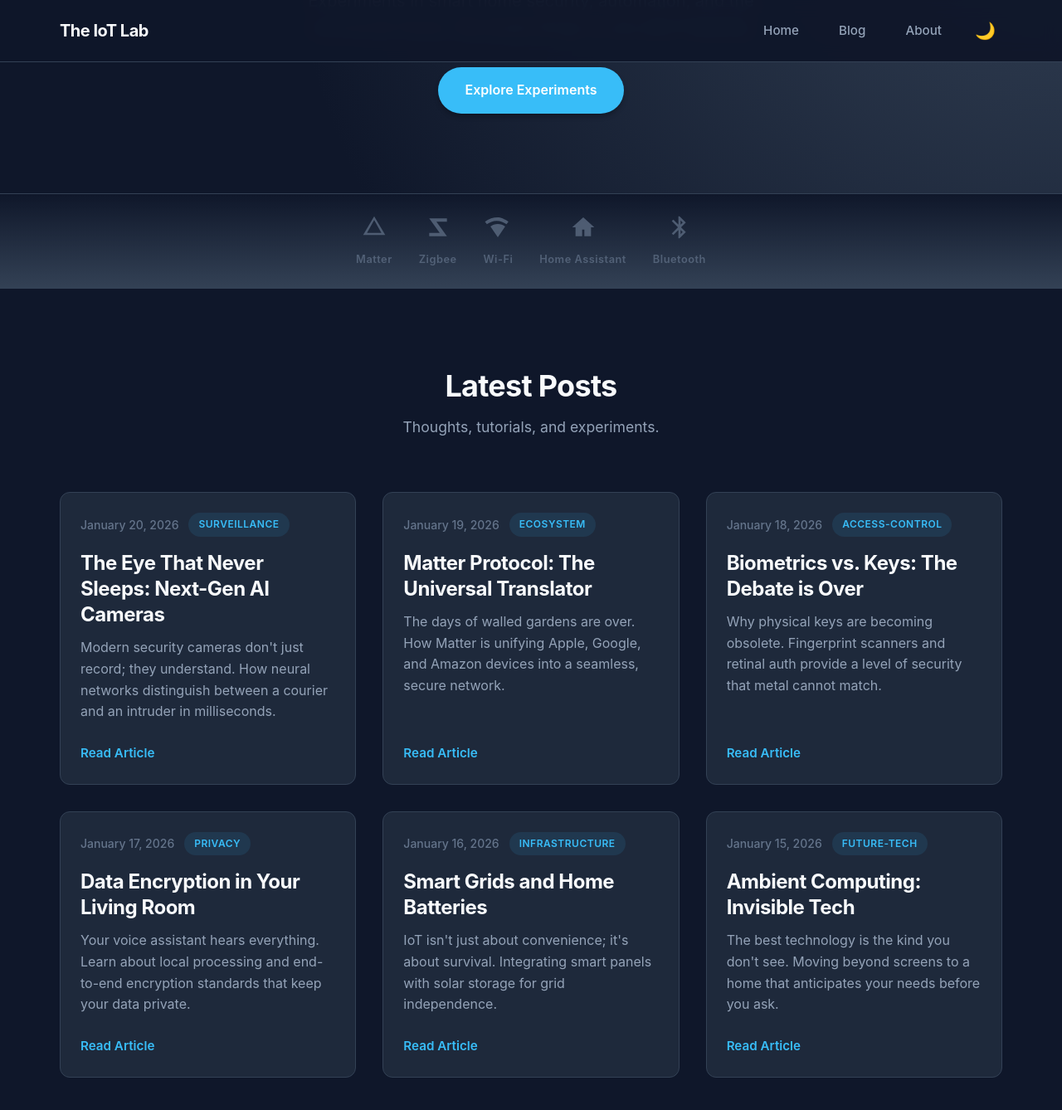
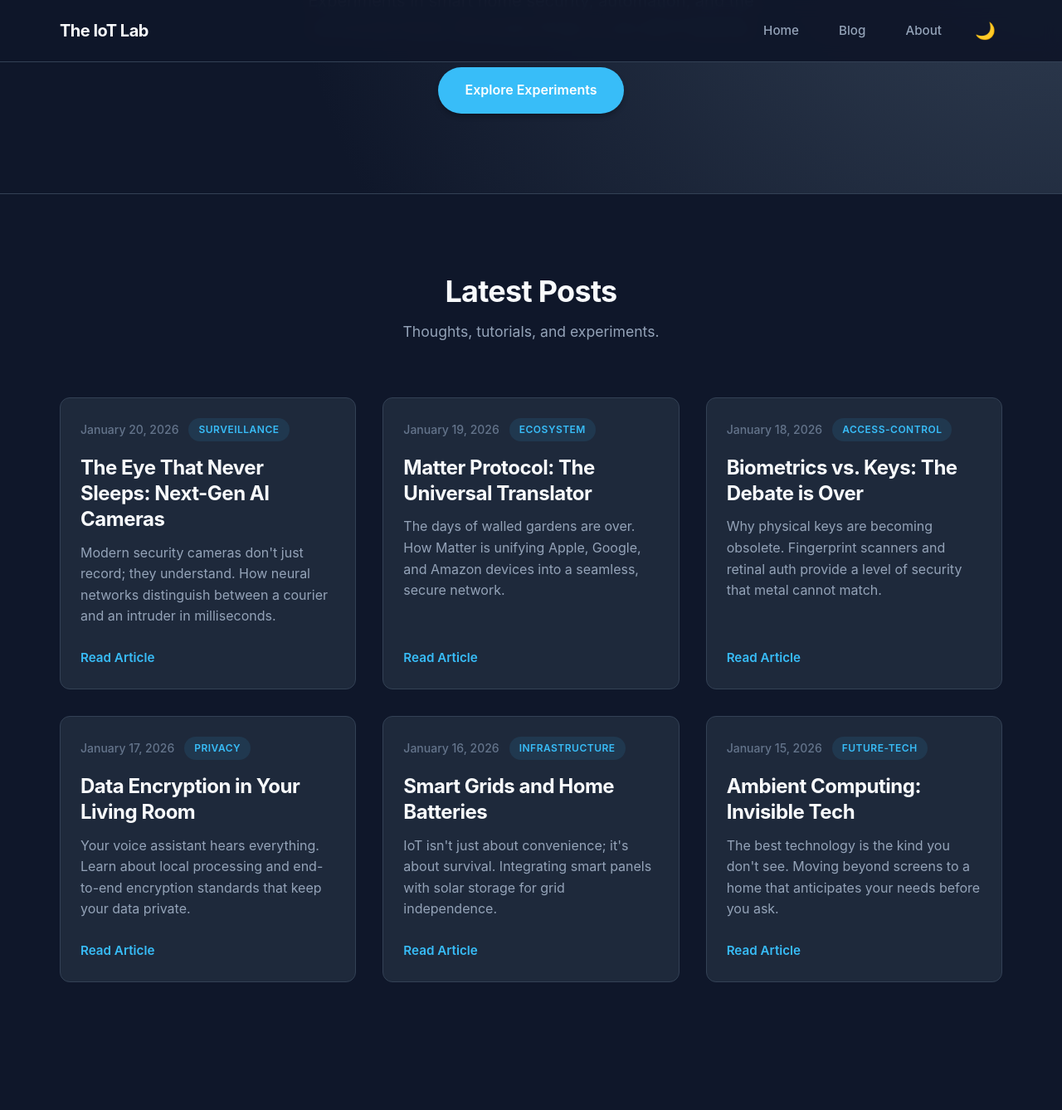
Before and after one commit to Zayeen/euro.github.io, a Jekyll site: the page built from index.html, in a window 1280 px wide and 1400 px high, scrolled down 263 px. Shown: the top 1338 px of the window at 83% size. Built offline with Jekyll 4.4.1, drawn with Linux system fonts in a browser that asks for light colours; the list of posts is cut into pages by our own code.

Commit message:
Remove tech stack and update About page

```diff
--- a/assets/css/main.css
+++ b/assets/css/main.css
@@ -239,63 +239,6 @@ a:hover {
     color: white;
 }
 
-/* ===================================
-   Tech Stack Logos
-   =================================== */
-.tech-stack {
-    padding: 1.5rem 0;
-    background: var(--bg-hover); /* Alternate background */
-    background: linear-gradient(to bottom, var(--bg-dark), var(--bg-hover));
-    border-bottom: 1px solid var(--border);
-}
-
-.tech-grid {
-    display: flex;
-    justify-content: center;
-    gap: 2rem;
-    flex-wrap: wrap;
-    max-width: 1000px;
-    margin: 0 auto;
-    padding: 0 1rem;
-}
-
-.tech-item {
-    display: flex;
-    flex-direction: column;
-    align-items: center;
-    gap: 0.75rem;
-    color: var(--text-muted);
-    transition: var(--transition);
-    opacity: 0.7;
-    cursor: default;
-}
-
-.tech-item:hover {
-    color: var(--primary);
-    transform: translateY(-5px);
-    opacity: 1;
-}
-
-.tech-icon {
-    width: 32px;
-    height: 32px;
-}
-
-.tech-item span {
-    font-size: 0.8rem;
-    font-weight: 600;
-    letter-spacing: 0.5px;
-}
-
-@media (max-width: 600px) {
-    .tech-grid {
-        gap: 1.5rem;
-    }
-    .tech-icon {
-        width: 28px;
-        height: 28px;
-    }
-}
 
 /* ===================================
    Blog Section
@@ -571,3 +514,10 @@ a:hover {
 
     .post-header h1 { font-size: 2.25rem; }
 }
+
+/* ===================================
+   Utilities
+   =================================== */
+.text-center { text-align: center; }
+.mt-lg { margin-top: var(--spacing-lg); }
+.mb-lg { margin-bottom: var(--spacing-lg); }
--- a/index.html
+++ b/index.html
@@ -11,35 +11,6 @@ title: Home
     </div>
 </section>
 
-<section class="tech-stack">
-    <div class="tech-grid">
-        <div class="tech-item" title="Matter">
-            <!-- Matter Logo (Simplified) -->
-            <svg viewBox="0 0 24 24" fill="currentColor" class="tech-icon"><path d="M12 2L2 19h20L12 2zm0 3.5L18.5 17H5.5L12 5.5z"/></svg>
-            <span>Matter</span>
-        </div>
-        <div class="tech-item" title="Zigbee">
-            <!-- Zigbee (Z shape) -->
-            <svg viewBox="0 0 24 24" fill="currentColor" class="tech-icon"><path d="M4 4h16v3h-9.5l9.5 13H4v-3h9.5L4 4z"/></svg>
-            <span>Zigbee</span>
-        </div>
-        <div class="tech-item" title="Wi-Fi">
-            <!-- Wi-Fi -->
-            <svg viewBox="0 0 24 24" fill="currentColor" class="tech-icon"><path d="M12 3C7.79 3 3.7 4.41.38 7l1.79 2.15C4.54 7.38 7.57 6.1 11 6.1c3.43 0 6.46 1.28 8.83 3.05L21.62 7C18.3 4.41 14.21 3 12 3zm0 6c-2.48 0-4.8.84-6.66 2.25L12 21l6.66-9.75C16.8 9.84 14.48 9 12 9z"/></svg>
-            <span>Wi-Fi</span>
-        </div>
-        <div class="tech-item" title="Home Assistant">
-            <!-- Home Assistant (Simple House) -->
-            <svg viewBox="0 0 24 24" fill="currentColor" class="tech-icon"><path d="M12 3L2 12h3v8h6v-6h2v6h6v-8h3L12 3z"/></svg>
-            <span>Home Assistant</span>
-        </div>
-        <div class="tech-item" title="Bluetooth">
-            <!-- Bluetooth -->
-            <svg viewBox="0 0 24 24" fill="currentColor" class="tech-icon"><path d="M17.71 7.71L12 2h-1v7.59L6.41 5 5 6.41 10.59 12 5 17.59 6.41 19 11 14.41V22h1l5.71-5.71-4.3-4.29 4.3-4.29zM13 5.83l1.88 1.88L13 9.59V5.83zm1.88 10.46L13 18.17v-3.76l1.88 1.88z"/></svg>
-            <span>Bluetooth</span>
-        </div>
-    </div>
-</section>
 
 <section class="blog-section" id="blog">
     <div class="section-header">
```
Also changed, not shown: about.html (+15 -15 lines).
